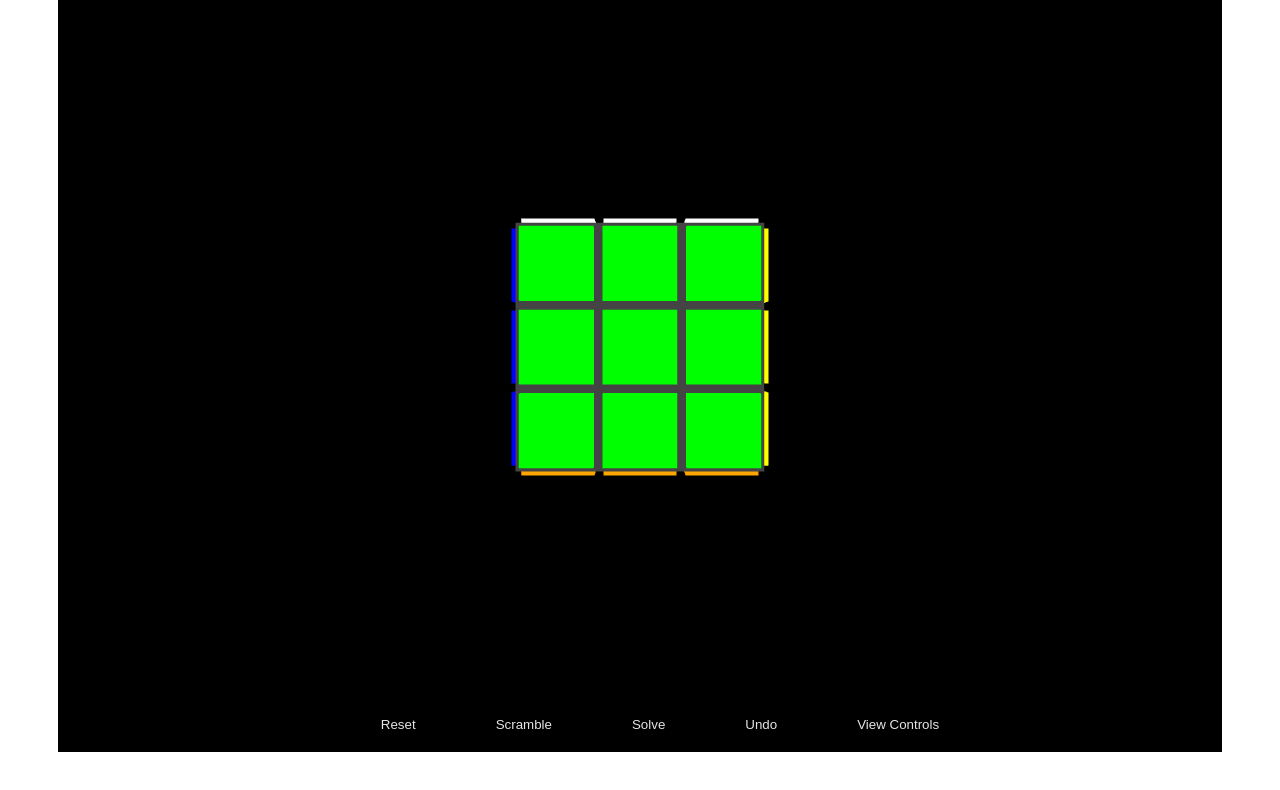
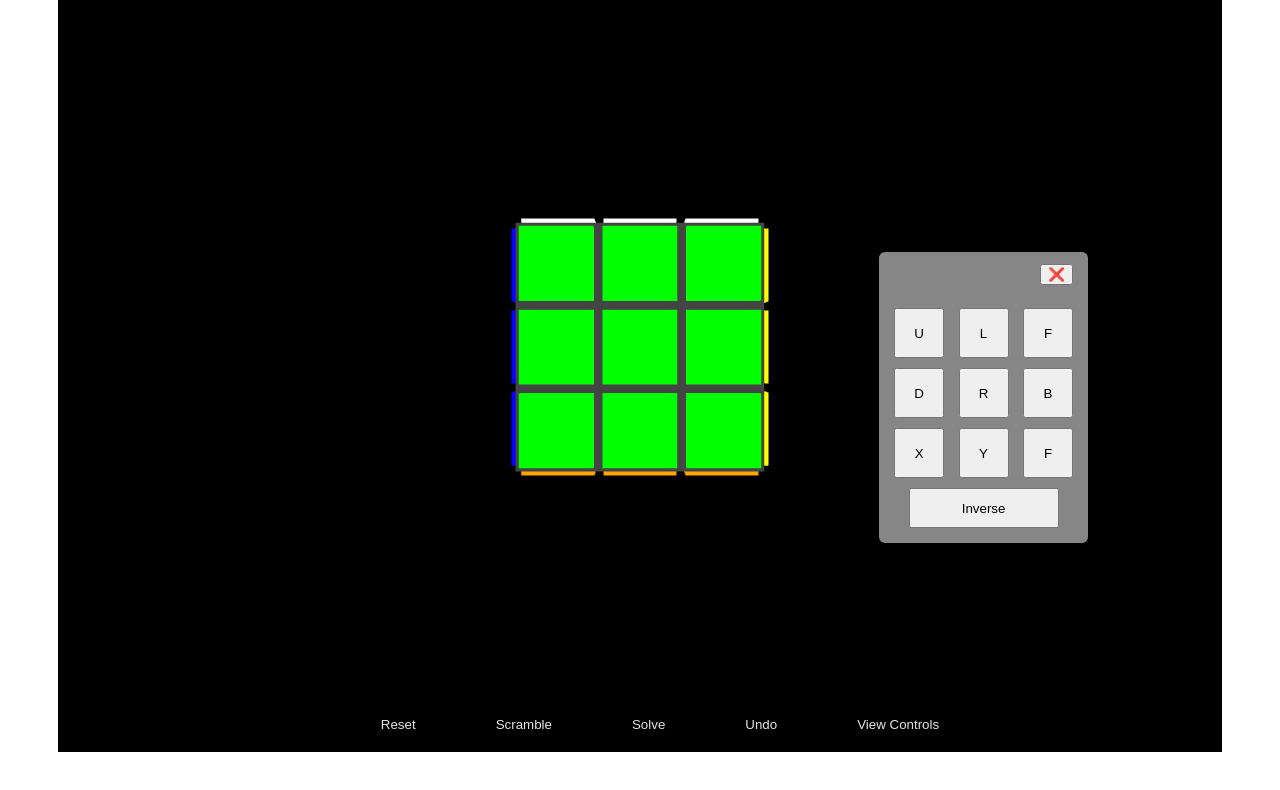
Before and after one commit to ChadleyM/RubixCube, a website built with webpack: page public/index.html in a window 1280 px wide. Shown: the part 132-922 px from the top of the page. Built offline with nearby package versions, Linux system fonts and the light colour scheme.

Commit message:
#7; add control buttons

```diff
--- a/public/css/style.css
+++ b/public/css/style.css
@@ -60,3 +60,39 @@ canvas {
   color: #000000;
   /* transition: 0.5s; */
 }
+
+.cube-controls{
+  width: fit-content;
+  height: fit-content;
+  background: #878686;
+  text-align: center;
+  position:absolute;
+  right: 15%;
+  top: 48%;
+  padding: 10px;
+  box-shadow: 1px 2px 3px 0px rgba(0,0,0,0.10);
+  border-radius: 6px;
+  display: flex;
+}
+.cube-controls .show {
+  visibility: visible;
+}
+
+.cube-controls .hide {
+  visibility:hidden
+}
+.btn-cube-control{
+  width: 50px;
+  height: 50px;
+  margin: 5px;
+}
+.btn-inverse{
+  width:  150px;
+  height: 40px;
+  margin: 5px;
+}
+.close-controls{
+  display:flex;
+  justify-content: flex-end;
+  margin: 2px 80%;
+}
--- a/public/index.html
+++ b/public/index.html
@@ -15,8 +15,31 @@
         <button>Scramble</button>
         <button>Solve</button>
         <button>Undo</button>
-        <button>View Controls</button>
+        <button onclick="showControls()">View Controls</button>
       </menu>
+
+          <!--Controls-->
+          <div class ="cube-controls" id = "controlsPopup">
+            <title>Controls</title>
+            <br/>
+            <section >
+              <button onclick="hideControls()" class="close-controls">❌</button>
+              <br>
+              <button class = "btn-cube-control">U</button>
+              <button class = "btn-cube-control">L</button>
+              <button class = "btn-cube-control">F</button>
+              <br/>
+              <button class = "btn-cube-control">D</button>
+              <button class = "btn-cube-control">R</button>
+              <button class = "btn-cube-control">B</button>
+              <br/>
+              <button class = "btn-cube-control">X</button>
+              <button class = "btn-cube-control">Y</button>
+              <button class = "btn-cube-control">F</button>
+              <br/>
+              <button class ='btn-inverse'>Inverse</button>
+          </section>
+          </div>
     </container>
     <script src="https://cdnjs.cloudflare.com/ajax/libs/three.js/r128/three.js"></script>
     <script src="../dist/bundle.js" type="text/javascript"></script>
```
Also changed, not shown: public/js/Game.js (+8 -0 lines).
